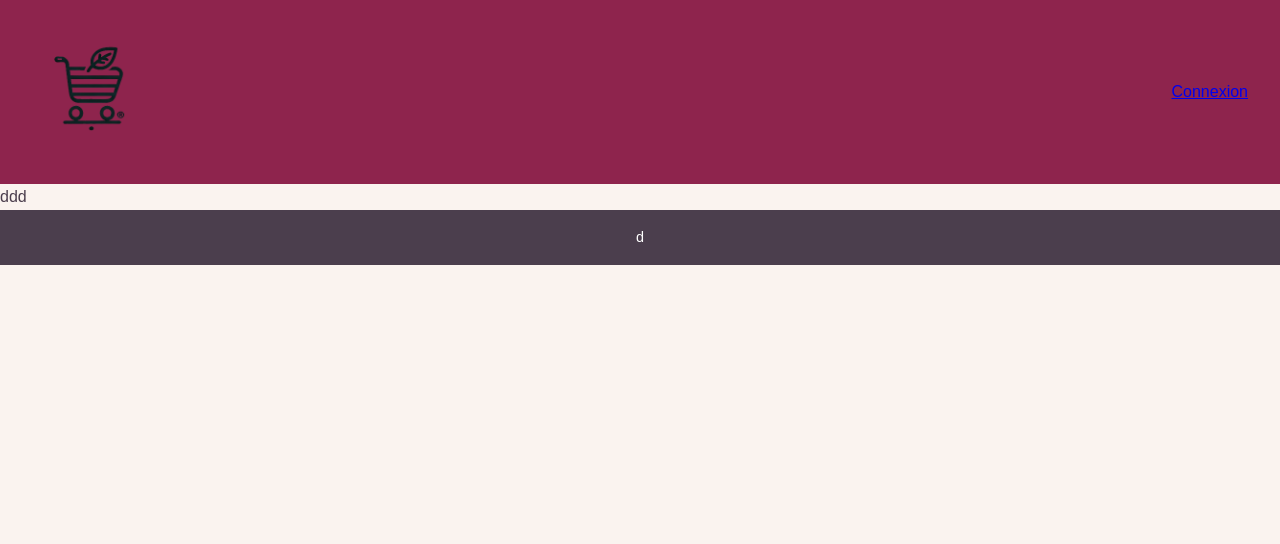
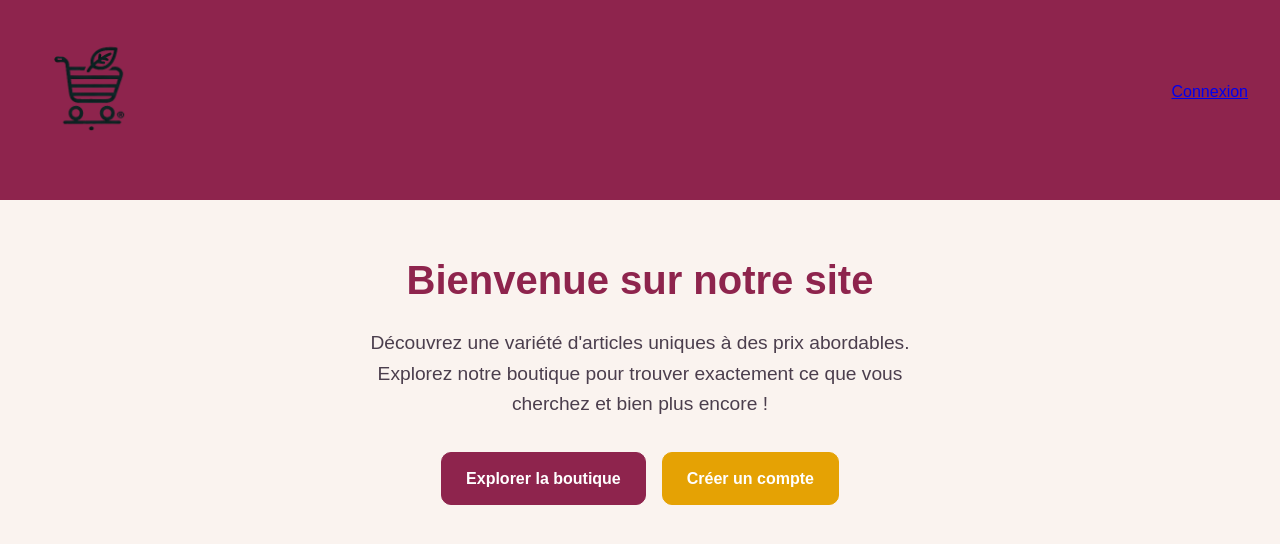
Before and after one commit to Ozheim/epi-carrouf-, a React (Create React App) app in the folder front/: page / in a window 1280 px wide. Shown: the top 544 px of the page. Built offline with nearby package versions, Linux system fonts and the light colour scheme.

Commit message:
stylesheet improved

```diff
--- a/front/src/Components/Footer.jsx
+++ /dev/null
@@ -1,10 +0,0 @@
-
-
-
-const Footer = () =>{
-    return(
-        <div>d</div>
-    )
-}
-
-export default Footer;
--- a/front/src/Pages/Home.jsx
+++ b/front/src/Pages/Home.jsx
@@ -1,20 +1,26 @@
 import Header from "../Components/Header.jsx";
-import Footer from "../Components/Footer.jsx";
 
-const Home = () =>{
-    return(
-    <div>
-        <div className="header-container">
-            <Header/>
+
+const Home = () => {
+    return (
+        <div className="home">
+            <div className="header-container">
+                <Header />
+            </div>
+            <div className="main-content">
+                <h1>Bienvenue sur notre site</h1>
+                <p>
+                    Découvrez une variété d'articles uniques à des prix abordables. Explorez notre boutique pour trouver exactement ce que vous cherchez et bien plus encore !
+                </p>
+                <div className="buttons-container">
+                    <a href="/Store" className="btn">Explorer la boutique</a>
+                    <a href="/SignUp" className="btn secondary">Créer un compte</a>
+                </div>
+            </div>
+            <div className="footer-container">
+            </div>
         </div>
-            <div>
-                    ddd
-            </div>
-        <div className="footer-container">
-            <Footer/>
-        </div>
-    </div>
-    )
-}
+    );
+};
 
 export default Home;
--- a/front/src/Pages/Store.jsx
+++ b/front/src/Pages/Store.jsx
@@ -1,7 +1,7 @@
 import { useEffect, useState } from "react";
 import { useNavigate } from "react-router";
 import HeaderStore from "../Components/HeaderStore.jsx";
-import Footer from "../Components/Footer";
+
 
 const Store = () =>{
 
@@ -64,7 +64,6 @@ const Store = () =>{
                 <p className="empty-message">Aucun article trouvé</p>
             )}
         </div>
-        <Footer />
     </div>
 );
 
--- a/front/src/Styles/Components/Footer.scss
+++ /dev/null
@@ -1,9 +0,0 @@
-@import "../base/variables";
-
-.footer-container {
-    background-color: $text-color;
-    padding: $padding;
-    color: #fff;
-    text-align: center;
-    font-size: 0.9rem;
-}
--- a/front/src/Styles/Pages/Home.scss
+++ b/front/src/Styles/Pages/Home.scss
@@ -1,3 +1,4 @@
+@import "../base/variables";
 
 .home {
     .header-container, .footer-container {
@@ -12,12 +13,43 @@
         h1 {
             color: $primary-color;
             font-size: 2.5rem;
+            margin-bottom: 1rem;
         }
 
         p {
             max-width: 600px;
             margin: 0 auto;
             font-size: 1.2rem;
+            line-height: 1.6;
+        }
+
+        .buttons-container {
+            margin-top: 2rem;
+            display: flex;
+            justify-content: center;
+            gap: 1rem;
+
+            .btn {
+                padding: 0.8rem 1.5rem;
+                font-size: 1rem;
+                font-weight: bold;
+                border: 1px solid $primary-color;
+                border-radius: 10px;
+                text-decoration: none;
+                transition: all 0.3s ease;
+                color: #fff;
+                background-color: $primary-color;
+
+                &:hover {
+                    transform: scale(1.05);
+                }
+
+                &.secondary {
+                    background-color: $secondary-color;
+                    border-color: $secondary-color;
+                    color: #fff;
+                }
+            }
         }
     }
 }
--- a/front/src/Styles/main.scss
+++ b/front/src/Styles/main.scss
@@ -3,5 +3,6 @@
 @import "Pages/Login.scss";
 @import "Pages/SignUp.scss";
 @import "Pages/Store.scss";
-@import "Components/Footer.scss";
+
 @import "Components/Header.scss";
+@import "Pages/Home.scss";
```
